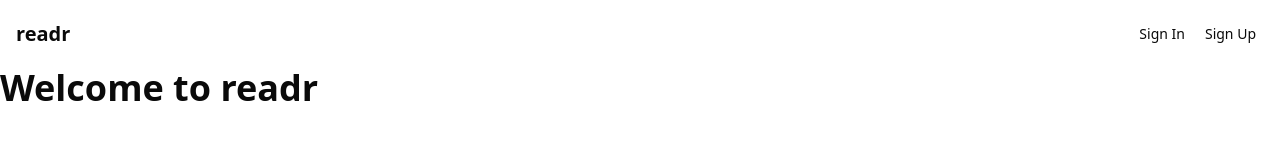
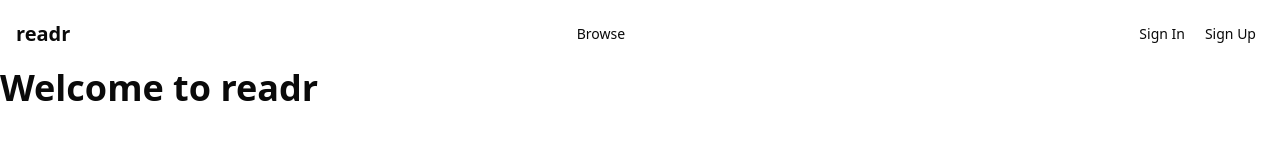
Before and after one commit to mzschandy/shelfmates, a Next.js app in the folder apps/web/: page / in a window 1280 px wide. Shown: the top 160 px of the page. Built offline with nearby package versions, Linux system fonts and the light colour scheme; no server answers.

Commit message:
ui: added nav menu to header

```diff
--- a/apps/web/src/app/(main)/layout.tsx
+++ b/apps/web/src/app/(main)/layout.tsx
@@ -28,6 +28,20 @@ function LoginLinks() {
   )
 }
 
+function NavMenu() {
+  return (
+    <NavigationMenu>
+          <NavigationMenuList>
+            <NavigationMenuItem>
+              <NavigationMenuLink asChild>
+                <Link href="/browse">Browse</Link>
+              </NavigationMenuLink>
+            </NavigationMenuItem>
+          </NavigationMenuList>
+        </NavigationMenu>
+  )
+}
+
 async function Header() {
     const supabase = await createClient()
 
@@ -41,6 +55,9 @@ async function Header() {
       <h1 className="text-xl font-bold">
         <Link href="/">readr</Link>
       </h1>
+      <div>
+        <NavMenu />
+      </div>
       <div>{user ?  <UserMenu email={user?.email} /> : <LoginLinks />}</div>
     </header>
   )
```
